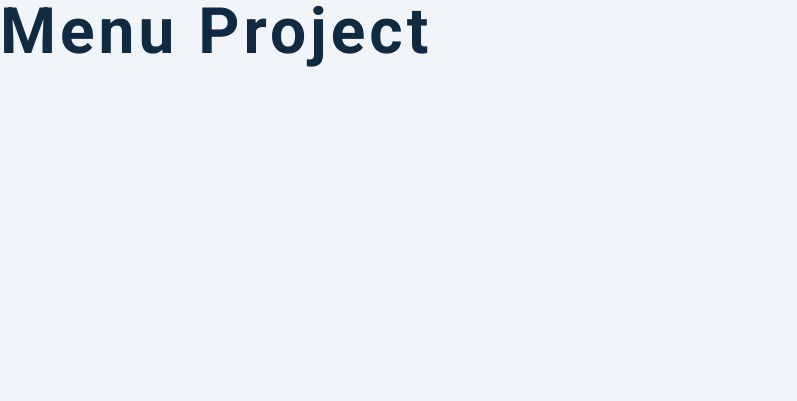
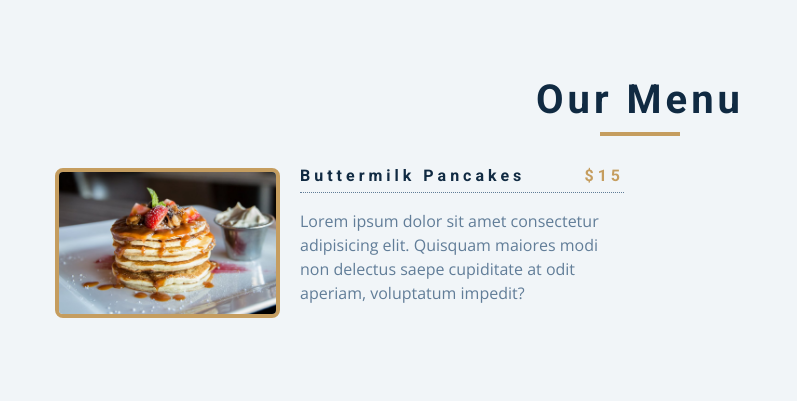
Before and after one commit to udan-insith/Menu-Project, a plain HTML site: page index.html in a window 1280 px wide. Shown: the whole page, without its empty margins (0-797 px from the left). Drawn offline with nearby package versions, Linux system fonts and the light colour scheme.

Commit message:
one item done

```diff
--- a/index.html
+++ b/index.html
@@ -13,7 +13,29 @@
     <link rel="stylesheet" href="styles.css" />
   </head>
   <body>
-    <h1>menu project</h1>
+    <section class="menu">
+      <!-- title -->
+      <div class="title">
+        <h2>our menu</h2>
+        <div class="underline"></div>
+      </div>
+      <!-- filter buttons-->
+       <!-- menu items -->
+        <div class="section-center">
+          <!-- single item -->
+           <article class="menu-item">
+            <img src="./menu-item.jpeg" class="photo" alt="menu item">
+            <div class="item-info">
+              <header>
+                <h4>buttermilk pancakes</h4>
+                <h4 class="price">$15</h4>
+              </header>
+              <p class="item-text">Lorem ipsum dolor sit amet consectetur adipisicing elit. Quisquam maiores modi non delectus saepe cupiditate at odit aperiam, voluptatum impedit?</p>
+            </div>
+           </article>
+          <!-- end of single item -->
+        </div>
+    </section>
     <!-- javascript -->
     <script src="app.js"></script>
   </body>
```
